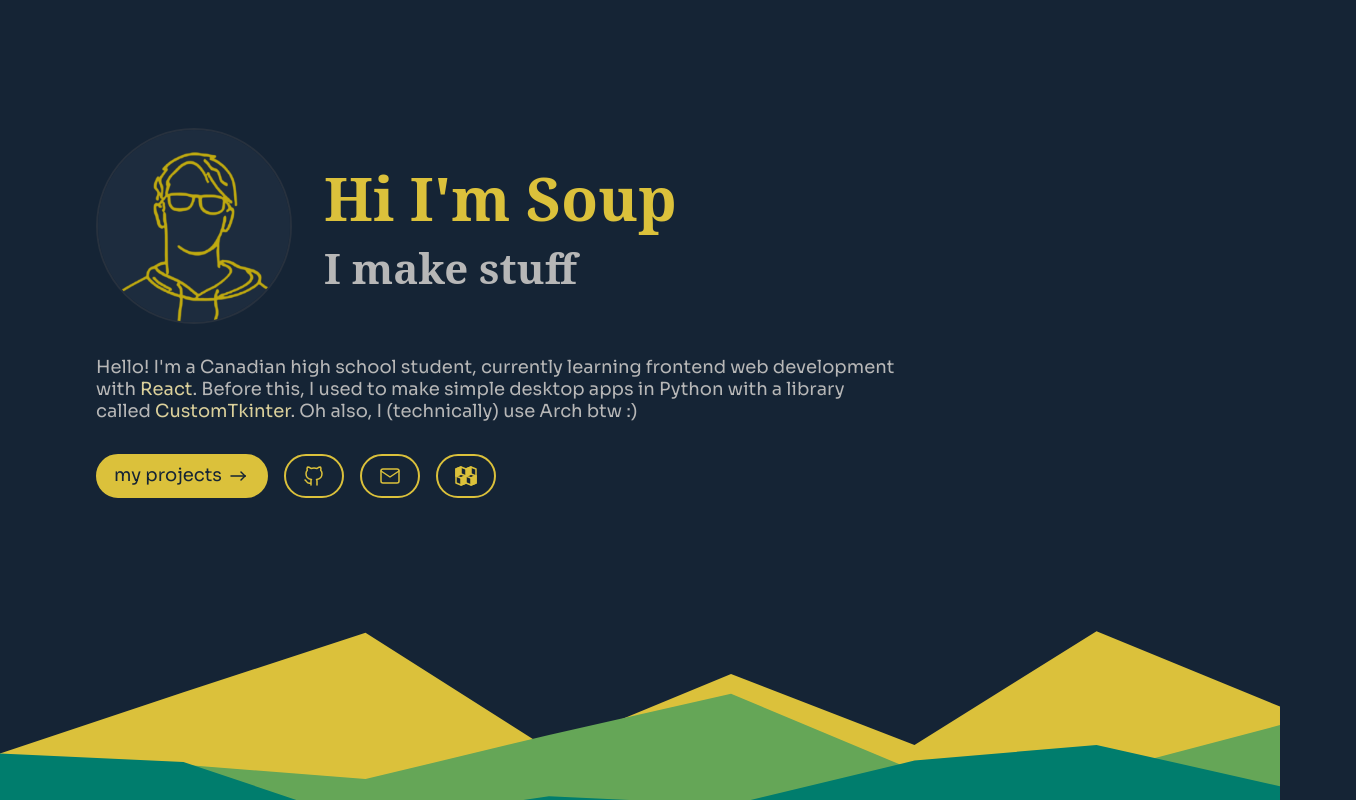
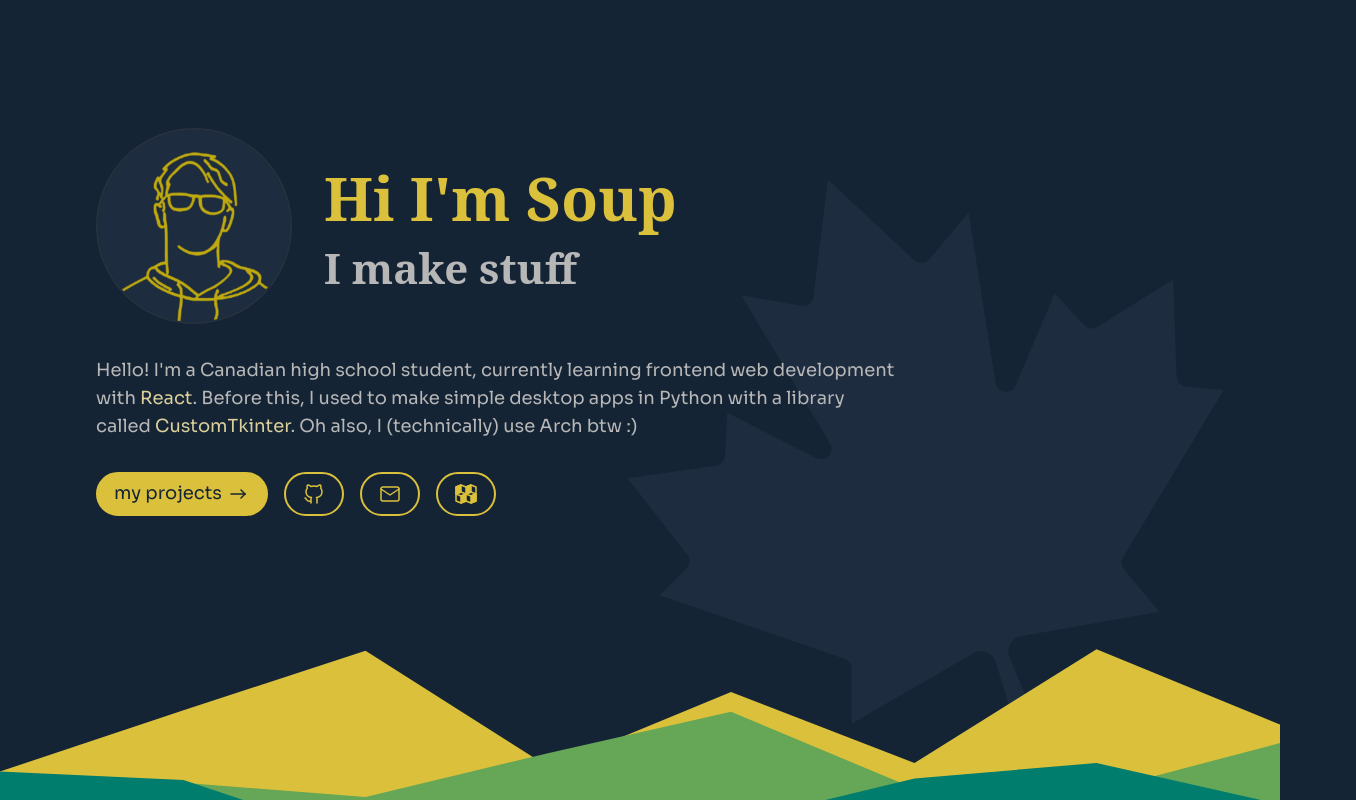
Before and after one commit to SoupCat-Py/reactfolio, a React (Vite) app: page / in a window 1280 px wide. Shown: the top 800 px of the page, 1356 px wide, since content can reach past the window. Built offline with nearby package versions, Linux system fonts and the light colour scheme; a web font is replaced by a local one.

Commit message:
maple leaf

```diff
--- a/src/App.tsx
+++ b/src/App.tsx
@@ -7,9 +7,9 @@ export default function App() {
     return (
         <div className="d-flex flex-col g2">
             <Hero/>
-            <img src={sep1} alt="sep" />
+            <img src={sep1} alt="sep" className="zmax"/>
             <Projects/>
-            <img src={sep2} alt="sep" />
+            <img src={sep2} alt="sep" className="zmax"/>
         </div>
     )
 }
--- a/src/sections/Hero.module.css
+++ b/src/sections/Hero.module.css
@@ -20,3 +20,9 @@
     aspect-ratio: 1;
     border-radius: 100%;
 }
+.maple {
+    z-index: 0;
+    right: 1rem;
+    top: 20%;
+    transform: rotate(-20deg);
+}
--- a/src/sections/Hero.tsx
+++ b/src/sections/Hero.tsx
@@ -4,8 +4,12 @@ import Button from "../components/Button.tsx";
 
 export default function Hero() {
     return (
-        // main thing
-        <section className={`bg-bg d-flex flex-col align-start justify-start g2 ${styles.container}`}>
+        // empty wrapper so the svg can live outside the main content
+        <>
+        {/* this is where the main content is */}
+        <section className={`d-flex flex-col align-start justify-start g2 zmax ${styles.container}`}>
+
+            {/* the big header and image */}
             <div className="d-flex flex-row align-center justify-center g2">
                 <img src={pfp} alt="me" className={`border-light bg-light ${styles.image}`}/>
                 <div className="d-flex flex-col align-start justify-center">
@@ -14,13 +18,15 @@ export default function Hero() {
                 </div>
             </div>
 
-            <span className={`body color-text ${styles.body}`}>Hello! I'm a Canadian high school student, currently learning frontend web development with&nbsp;
+            {/* the bio text */}
+            <p className={`body color-text ${styles.body}`}>Hello! I'm a Canadian high school student, currently learning frontend web development with&nbsp;
                 <a href="https://react.dev" target="_blank" className={styles.link}>React</a>.
                 Before this, I used to make simple desktop apps in Python with a library called&nbsp;
                 <a href="https://customtkinter.tomschimansky.com/" target="_blank" className={styles.link}>CustomTkinter</a>.
                 Oh also, I (technically) use Arch btw :)
-            </span>
+            </p>
 
+            {/* the buttons */}
             <div className="d-flex flex-row justify-start align-center g1">
                 <Button primary href="#projects" local label="my projects" icon={<>
                     <path d="M5 12l14 0"/>
@@ -39,7 +45,13 @@ export default function Hero() {
                 </>}
                 />
             </div>
+        </section>
 
-        </section>
-    )
+        {/* maple leaf */}
+        <svg xmlns="http://www.w3.org/2000/svg" width="650" height="650" viewBox="-2015 -2000 4030 4030" className={`abs ${styles.maple}`}>
+            <title>CANADA YAY</title>
+            <path fill="#1D2C3E" d="m-90 2030 45-863a95 95 0 0 0-111-98l-859 151 116-320a65 65 0 0 0-20-73l-941-762 212-99a65 65 0 0 0 34-79l-186-572 542 115a65 65 0 0 0 73-38l105-247 423 454a65 65 0 0 0 111-57l-204-1052 327 189a65 65 0 0 0 91-27l332-652 332 652a65 65 0 0 0 91 27l327-189-204 1052a65 65 0 0 0 111 57l423-454 105 247a65 65 0 0 0 73 38l542-115-186 572a65 65 0 0 0 34 79l212 99-941 762a65 65 0 0 0-20 73l116 320-859-151a95 95 0 0 0-111 98l45 863z"/>
+        </svg>
+
+    </>)
 }
```
